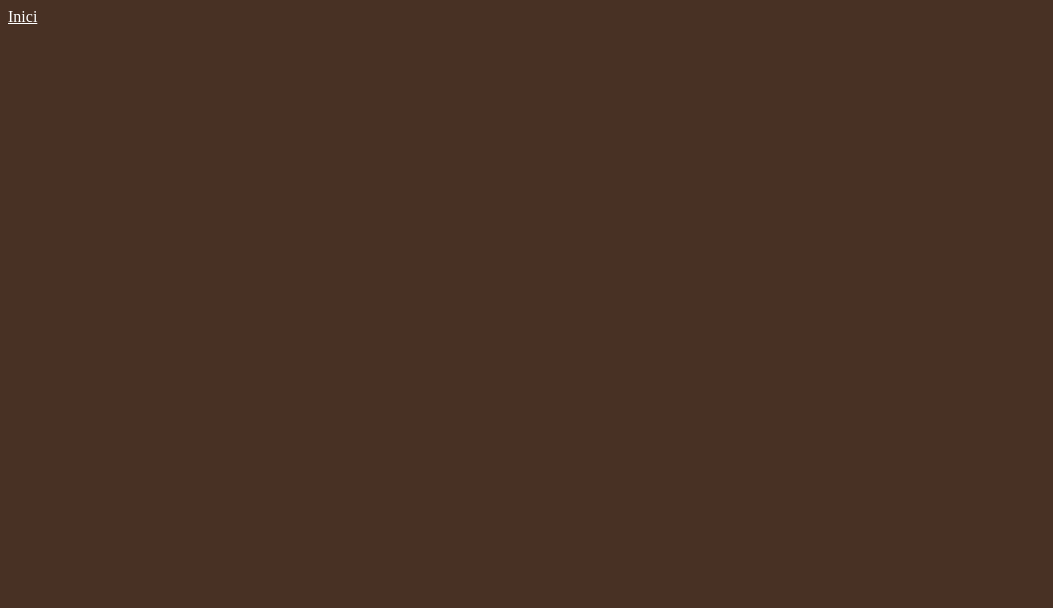
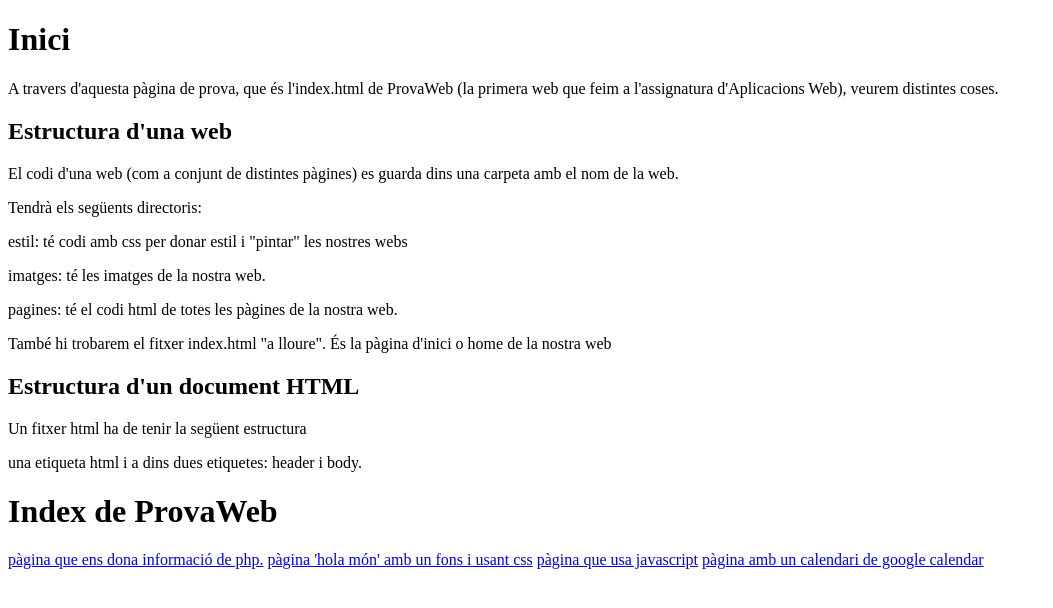
Before and after one commit to feeerraan/ProvaWeb, a plain HTML site: page index.html in a window 1280 px wide. Shown: the whole page, without its empty margins (0-1053 px from the left). Drawn offline with Linux system fonts and the light colour scheme.

Commit message:
Update index.html

```diff
--- a/index.html
+++ b/index.html
@@ -1,12 +1,30 @@
 <!DOCTYPE html>
-<html lang="en">
+<html lang="ca">
 <head>
-    <meta charset="UTF-8">
-    <meta http-equiv="X-UA-Compatible" content="IE=edge">
-    <meta name="viewport" content="width=device-width, initial-scale=1.0">
-    <title>Document</title>
+   <meta charset="UTF-8">
+   <meta name="viewport" content="width=device-width, initial-scale=1.0">
+   <title>Inici ProvaWeb</title>
 </head>
-<body style="background-color: rgb(72,49,36);">
-    <a style="color: white;" href="./index.html">Inici</a>
+<body>
+   <h1>Inici</h1>
+
+   <p>A travers d'aquesta pàgina de prova, que és l'index.html de ProvaWeb (la primera web que feim a l'assignatura d'Aplicacions Web), veurem distintes coses.
+   </p>
+   <h2>Estructura d'una web</h2>
+   <p>El codi d'una web (com a conjunt de distintes pàgines) es guarda dins una carpeta amb el nom de la web.</p>
+   <p>Tendrà els següents directoris:</p>
+   <p>estil: té codi amb css per donar estil i "pintar" les nostres webs</p>
+   <p>imatges: té les imatges de la nostra web.</p>
+   <p>pagines: té el codi html de totes les pàgines de la nostra web.</p>
+   <p>També hi trobarem el fitxer index.html "a lloure". És la pàgina d'inici o home de la nostra web</p>
+   <h2>Estructura d'un document HTML</h2>
+   <p>Un fitxer html ha de tenir la següent estructura</p>
+   <p>una etiqueta html i a dins dues etiquetes: header i body.</p>
+   <h1>Index de ProvaWeb</h1>
+   <a href="./pagines/phpinfo.php">pàgina que ens dona informació de php.</a>
+   <a href="./pagines/holamon.html">pàgina 'hola món' amb un fons i usant css</a>
+   <a href="./pagines/rellotge.html">pàgina que usa javascript</a>
+   <a href="./pagines/calendari.html">pàgina amb un calendari de google calendar</a>
+
 </body>
 </html>
```
